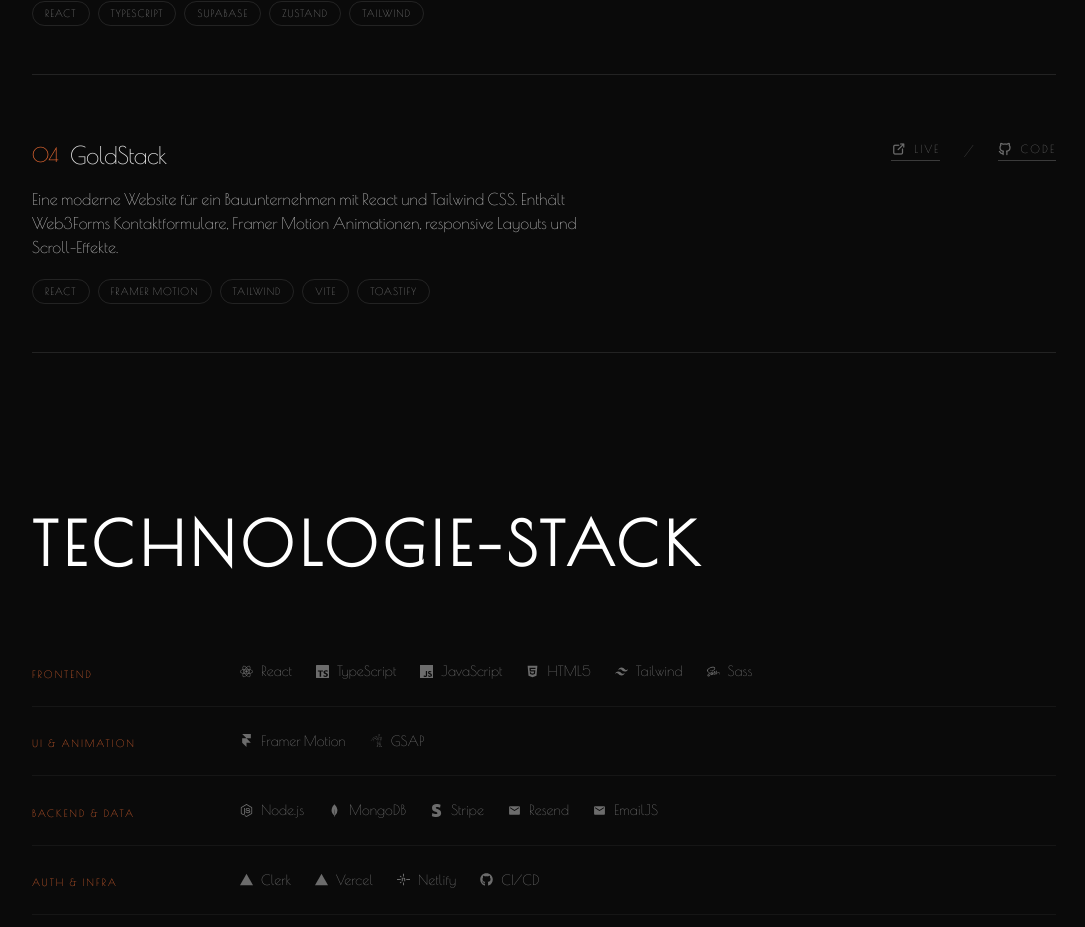
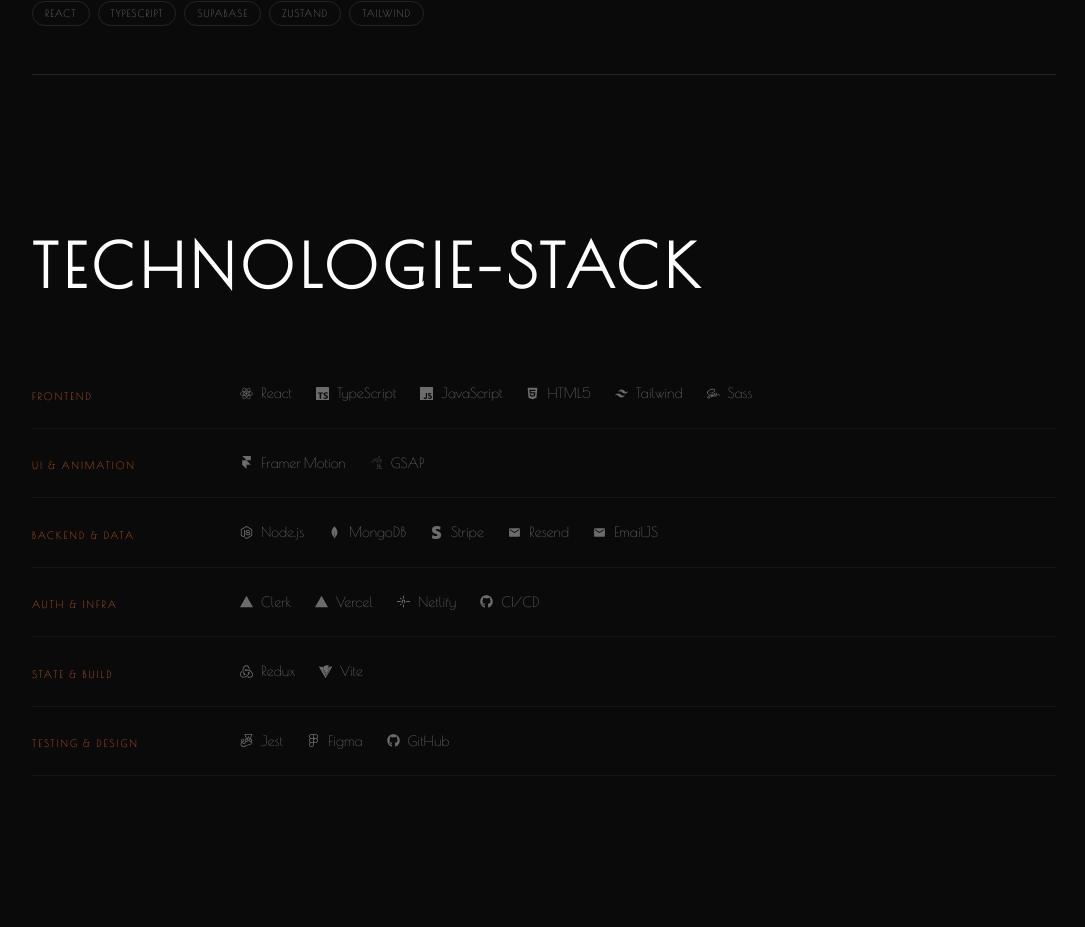
Before and after one commit to sarangan16/sarangan, a React (Create React App) app: page / in a window 1280 px wide. Shown: the part 2515-3442 px from the top of the page, without its empty margins (96-1181 px from the left). Built offline with nearby package versions, Linux system fonts and the light colour scheme.

Commit message:
project construction has been removed

```diff
--- a/src/components/Projects.jsx
+++ b/src/components/Projects.jsx
@@ -22,14 +22,6 @@
     github: "https://github.com/sarangan16/job-board",
     live: "https://job-board-nine-ecru.vercel.app/",
     tech: ["React", "TypeScript", "Supabase", "Zustand", "Tailwind"],
-  },
-
-  {
-    titleKey: "GoldStack",
-    descriptionKey: "GoldStack.description",
-    github: "https://github.com/sarangan16/real-estate",
-    live: "https://real-estate-khaki-six.vercel.app/",
-    tech: ["React", "Framer Motion", "Tailwind", "Vite", "Toastify"],
   },
 ];
 
```
